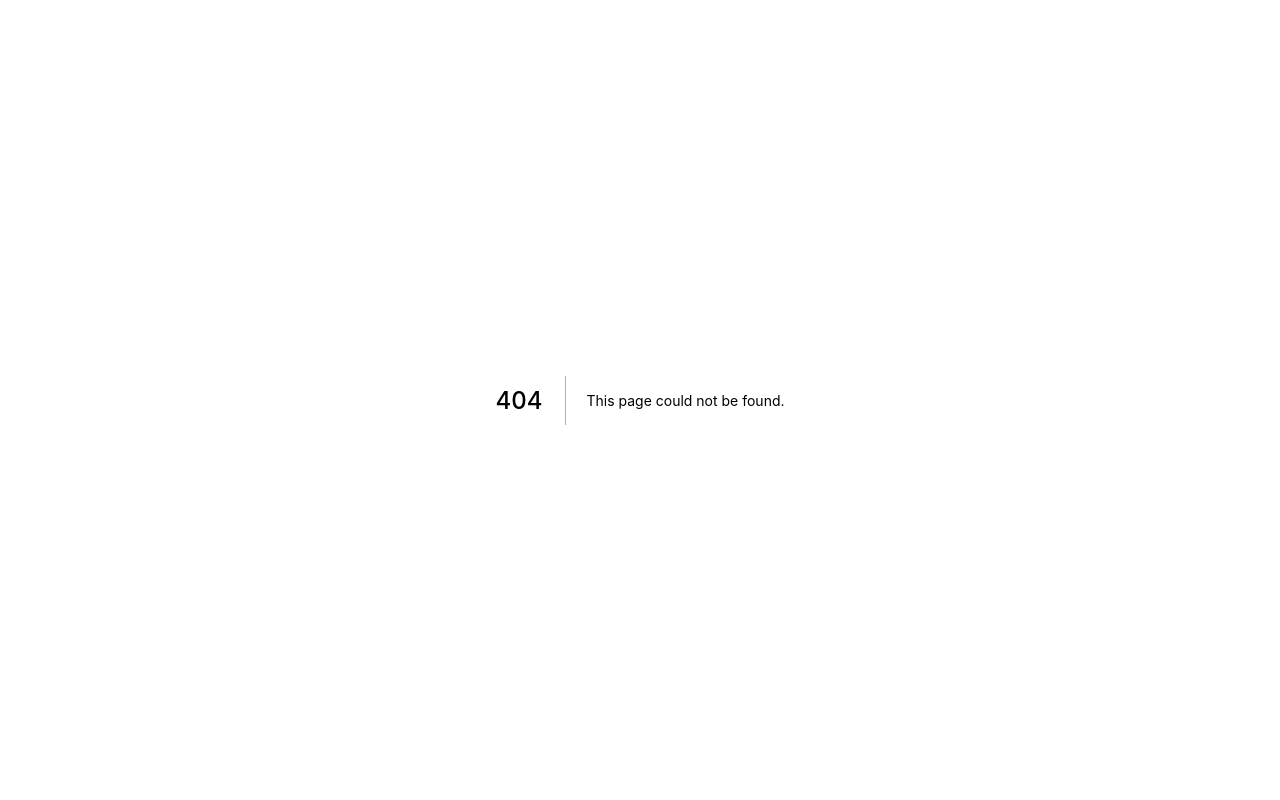
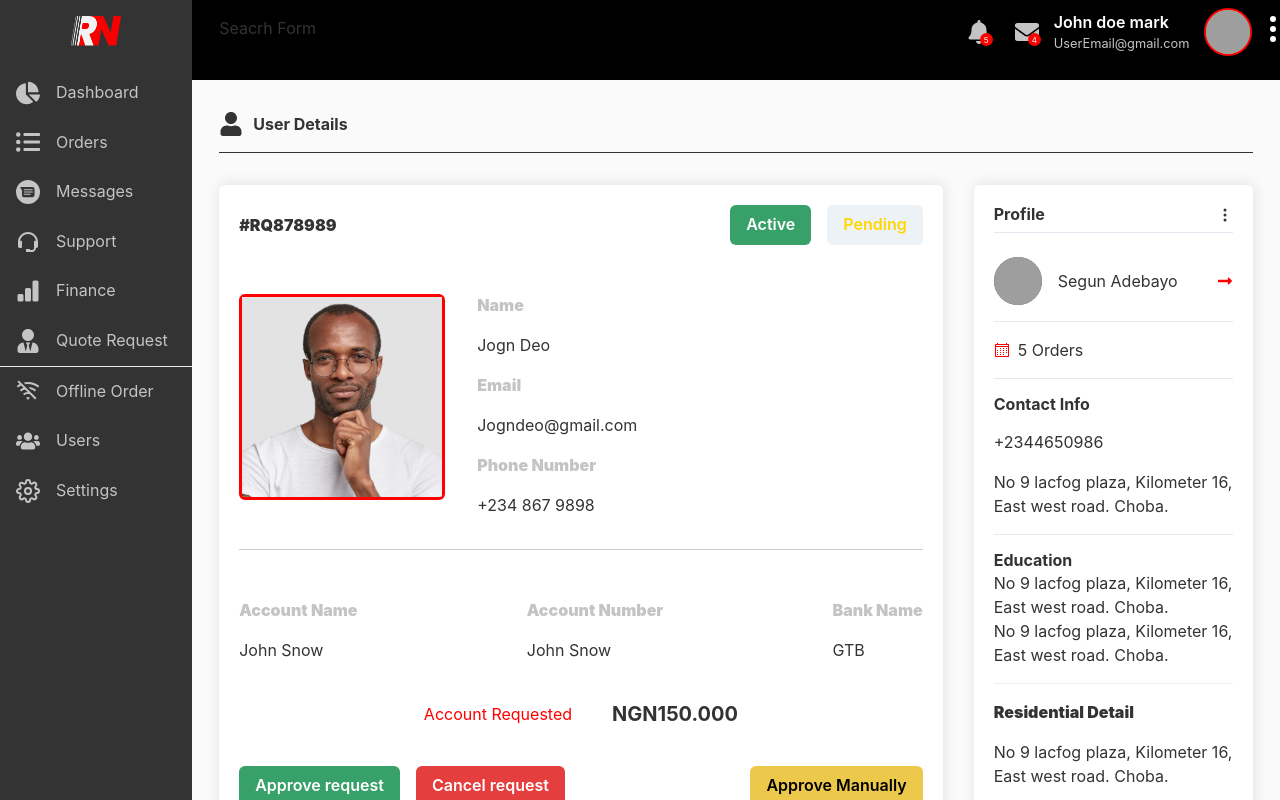
Before and after one commit to calebbenjin/ricnosadmin1, a Next.js app: page /admin/finance/1 in a window 1280 px wide. Before the commit this address had no page. Built offline with nearby package versions, Linux system fonts and the light colour scheme; grey boxes are pictures that could not be loaded.

Commit message:
Finance Page and SingleViewPage

```diff
--- a/src/components/atoms/FinanceTable.js
+++ b/src/components/atoms/FinanceTable.js
@@ -46,7 +46,7 @@ export default function FinanceTable({ data }) {
                 <td style={{ color: 'green' }}>{users.status}</td>
               )}
               <td>
-                <Link href={`orders/${users.id}`}>
+                <Link href={`finance/${users.id}`}>
                   <a>View</a>
                 </Link>
               </td>
--- a/src/pages/admin/finance/profile.js
+++ b/src/pages/admin/finance/[id].js
@@ -1,23 +1,30 @@
-import Heading from '@/components/atoms/Heading'
+import Header from '@/components/atoms/Heading'
 import Container from '@/components/atoms/Container'
 import Layout from '@/components/organisms/Layout'
+import { FaUser } from 'react-icons/fa'
 import styled from 'styled-components'
+import { Button, Flex, Box, Heading, Text, Avatar } from '@chakra-ui/react'
 import Image from 'next/image'
-import { Link } from '@material-ui/core'
+import Link from 'next/link'
+import { BsThreeDotsVertical } from 'react-icons/bs'
+import { FaLongArrowAltRight } from 'react-icons/fa'
+import { VscCalendar } from 'react-icons/vsc'
+import Logo from '@/components/atoms/Logo'
+import logo from '@/assets/logo1.svg'
 
 export default function UserPage() {
   return (
     <Layout title='User Details'>
       <Container>
-        <Heading>User Page</Heading>
+        <Header title="User Details" icon={<FaUser />} />
         <ProfileContainer>
           <Profile>
             <div className='cardHead'>
               <Title>#RQ878989</Title>
-              <div className='buttons'>
-                <button className="btn">Active</button>
-                <button>Pending</button>
-              </div>
+              <Box>
+                <Button mr="4" colorScheme="green">Active</Button>
+                <Button color="gold">Pending</Button>
+              </Box>
             </div>
             <div className='cardImage'>
               <div className="imgCard">
@@ -63,56 +70,65 @@ export default function UserPage() {
               </ul>
             </div>
 
-            <div className='requestedAmount'>
-              <p>Account Requested</p>
-              <h2>NGN150.000</h2>
-            </div>
+            <Flex alignItems="center" justifyContent="center" my="10">
+              <Text frontWeight="bold" color="red" mr="10">Account Requested</Text>
+              <Heading size="md">NGN150.000</Heading>
+            </Flex>
 
             <div className='actionsBtns'>
               <div>
-                <button className='btn'>Approve request</button>
-                <button>Cancel request</button>
+                <Button colorScheme="green" mr="4">Approve request</Button>
+                <Button colorScheme="red">Cancel request</Button>
               </div>
-              <button>Approve Manually</button>
+              <Button colorScheme="yellow">Approve Manually</Button>
             </div>
           </Profile>
+
           <ProfileCard>
-            <div className="cardHead">
-              <Title>Profile</Title>
-              <h3>Icon</h3>
-            </div>
-            <div className="userHead">
-              <div className="head">
-                {/* <img src="/user.png" className="roundedImg" alt="UserImage" /> */}
-                <h5>Benard Benedict</h5>
-              </div>
-              <Link href="/"><a className="icon">Link</a></Link>
-            </div>
-            <div className="loation">
-              <p className="icon">icon</p>
-              <p>Region- Port Harcourt City</p>
-            </div>
-            <div className="contactInfo">
-              <Title>Contact Info</Title>
-              <ul className="listBody">
-                <li>
-                  <p className="icon">icon</p>
-                  <h5>Benardbenedict@gmail.com</h5>
-                </li>
-                <li>
-                  <p className="icon">icon</p>
-                  <h5>+234 5889 9783</h5>
-                </li>
-              </ul>
-            </div>
+          <Flex justify='space-between' mb="2" alignItems='center'>
+            <Heading size='sm'>Profile</Heading>
+            <BsThreeDotsVertical />
+          </Flex>
+          <hr />
+            <Flex justify='space-between' alignItems='center' mt='2'>
+              <Box my='4'>
+                <Flex alignItems='center'>
+                  <Avatar
+                    size='md'
+                    name='Segun Adebayo'
+                    mr='4'
+                    src='https://bit.ly/sage-adebayo'
+                  />
+                  <Text isTruncated>Segun Adebayo</Text>
+                </Flex>
+              </Box>
+              <Link href="/" passHref>
+                <a><FaLongArrowAltRight className="icon" /></a>
+              </Link>
+            </Flex>
+            <hr />
+            <Flex justify='space-between' alignItems='center'>
+              <Box my='4'>
+                <Flex alignItems='center'>
+                  <VscCalendar className="icon" />
+                  <Text ml="2">5 Orders</Text>
+                </Flex>
+              </Box>
+            </Flex>
+            <hr />
+
+            <Box my='4'>
+              <Heading size='sm'>Contact Info</Heading>
+              <Text my='4'>+2344650986</Text>
+              <Text>No 9 lacfog plaza, Kilometer 16, East west road. Choba.</Text>
+            </Box>
+            <hr />
 
             <div className="userCard">
-              <Title>Education</Title>
+              <Heading size="sm">Education</Heading>
 
-              <ul>
-                <li>No 9 lacfog plaza, Kilometer 16, East west road. Choba.</li>
-                <li>No 9 lacfog plaza, Kilometer 16, East west road. Choba.</li>
-              </ul>
+              <Text>No 9 lacfog plaza, Kilometer 16, East west road. Choba.</Text>
+              <Text>No 9 lacfog plaza, Kilometer 16, East west road. Choba.</Text>
             </div>
             <div className="userCard">
               <Title>Residential Detail</Title>
@@ -122,14 +138,17 @@ export default function UserPage() {
                 <li>No 9 lacfog plaza, Kilometer 16, East west road. Choba.</li>
               </ul>
             </div>
-
-            <div className="logoCard">
-              {/* <Image src="/ricnoslogo.png" className="logo" alt="Logo" /> */}
-              <div className="title">
-                <h3>Ricnos Logistic</h3>
-                <p>Premium</p>
-              </div>
-            </div>
+            <Box>
+              <Flex alignItems='center' mt='4'>
+                <Box p='4' borderRadius='md' mr='10' boxShadow='md'>
+                  <Logo src={logo} />
+                </Box>
+                <Box>
+                  <Text fontSize='lg'>Ricno Logistics</Text>
+                  <Text>Premium</Text>
+                </Box>
+              </Flex>
+            </Box>
           </ProfileCard>
         </ProfileContainer>
       </Container>
@@ -146,7 +165,6 @@ const ProfileContainer = styled.div`
 
 const Profile = styled.div`
   width: 70%;
-  height: 95vh;
   box-shadow: ${(props) => props.theme.shadows.shadow1};
   padding: 20px;
   background: #fff;
@@ -222,26 +240,10 @@ const Profile = styled.div`
     align-items: center;
     justify-content: space-between;
 
-    button {
-      padding: 10px 20px;
-      background: #333;
-      color: #fff;
-      border-radius: 6px;
-    }
     .btn {
       margin-right: 1rem;
     }
   }
-
-  button {
-      padding: 8px 20px;
-      background: #333;
-      color: #fff;
-      border-radius: 6px;
-    }
-    .btn {
-      margin-right: 1rem;
-    }
 `
 
 const ProfileCard = styled.div`
--- a/src/pages/admin/finance/index.js
+++ b/src/pages/admin/finance/index.js
@@ -2,8 +2,6 @@ import React, { useState } from 'react'
 import { BsPlus } from 'react-icons/bs'
 import { BiPrinter } from 'react-icons/bi'
 import { FaListUl } from 'react-icons/fa'
-import Button from '@/components/atoms/Button'
-import ButtonGreen from '@/components/atoms/ButtonGreen'
 import Container from '@/components/atoms/Container'
 import Heading from '@/components/atoms/Heading'
 import FinanceTable from '@/components/atoms/FinanceTable'
```
